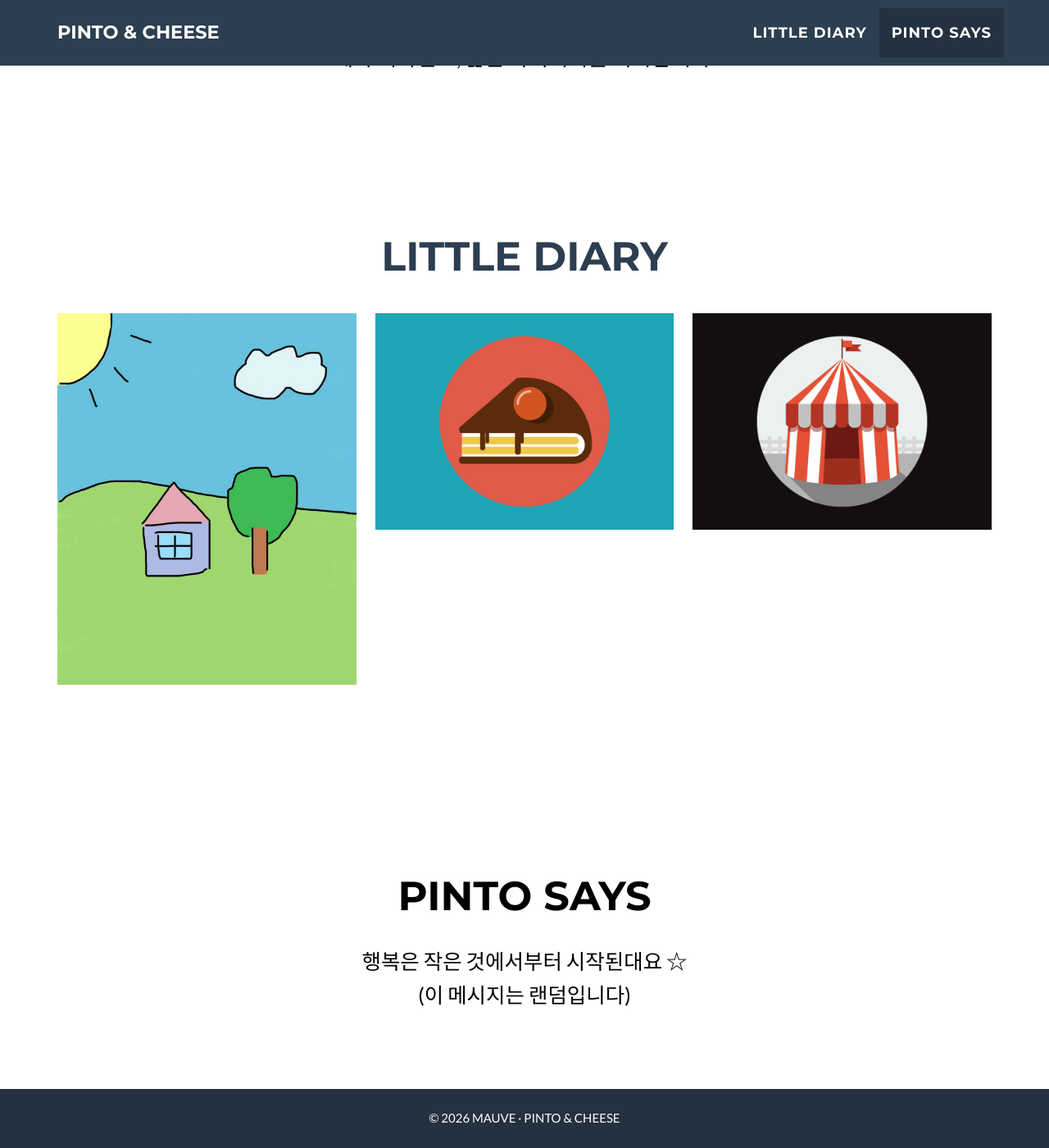
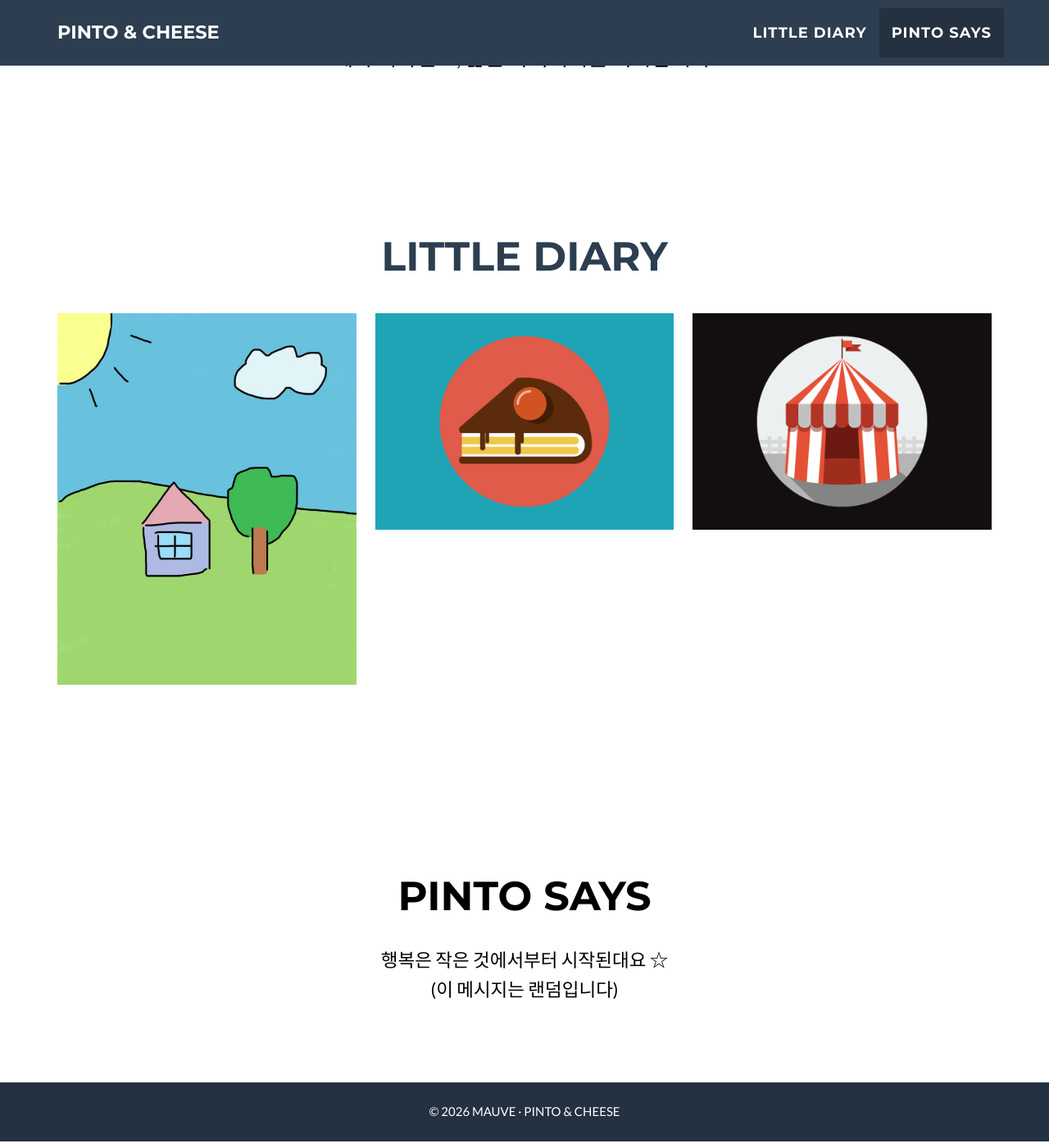
Before and after one commit to pintocheese/pintocheese.github.io, a Jekyll site: the page built from _posts/2014-07-18-project-1.markdown, in a window 1280 px wide and 1400 px high, scrolled down 1439 px. Shown: the whole window at 82% size. Built offline with Jekyll 4.4.1, drawn with Linux system fonts in a browser that asks for light colours.

Commit message:
Update custom.css

```diff
--- a/assets/css/custom.css
+++ b/assets/css/custom.css
@@ -49,5 +49,5 @@ section.success,
 #about-message {
   display: inline-block;
   text-align: center;
-  font-size: 1.7em;   /* 랜덤 메시지 내용 글자 크기 1.4 */
+  font-size: 1.5em;   /* 랜덤 메시지 내용 글자 크기 1.4 */
 }
```
